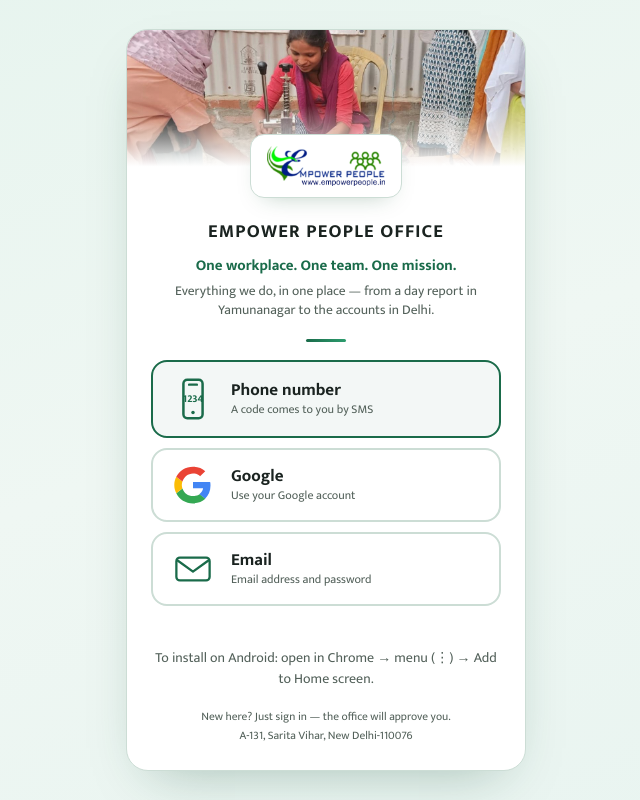
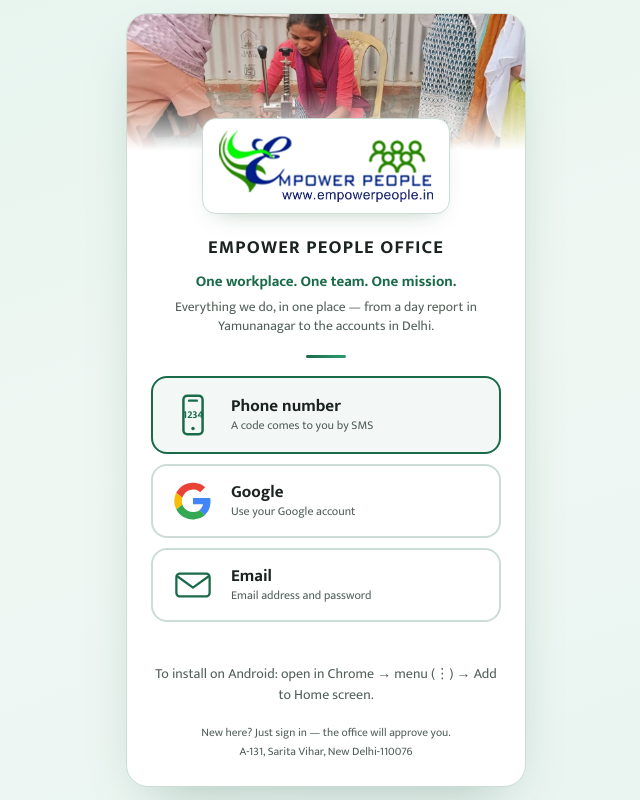
Before and after one commit to ep-post/ep-office, a plain HTML site: page index.html in a window 1280 px wide. Shown: the whole page, without its empty margins (314-954 px from the left). Drawn offline with Linux system fonts and the light colour scheme; no server answers; a web font is replaced by a local one.

Commit message:
v601 — bigger EP logo on login screen (40px → 72px)

```diff
--- a/styles.css
+++ b/styles.css
@@ -191,7 +191,7 @@ header.top .title h1{white-space:nowrap;overflow:hidden;text-overflow:ellipsis}
 .signin-photo::after{content:"";position:absolute;inset:0;background:linear-gradient(180deg,rgba(0,0,0,.05) 0 55%,#fff 99%);}
 .signin-body{padding:0 24px 24px;}
 .signin-plaque{margin:-34px auto 14px;display:inline-block;position:relative;background:#fff;border:1px solid var(--line);border-radius:14px;padding:11px 16px;box-shadow:0 10px 24px -14px rgba(16,80,42,.35);}
-.signin-plaque img{height:40px;display:block;}
+.signin-plaque img{height:72px;display:block;}
 .signin-title{font-size:18.5px;font-weight:800;letter-spacing:1.2px;margin:0;}
 .signin-tag{font-size:15px;font-weight:700;color:var(--green);margin:9px 0 5px;}
 .signin-sub{font-size:13.5px;color:var(--muted);margin:0 auto 18px;max-width:310px;}
@@ -202,7 +202,7 @@ header.top .title h1{white-space:nowrap;overflow:hidden;text-overflow:ellipsis}
   .signin-wrap{background:#0D130F;}
   .signin-photo::after{background:linear-gradient(180deg,rgba(0,0,0,.1) 0 55%,var(--card) 99%);}
 }
-@media(max-width:380px){.signin-photo{height:112px;}.signin-plaque img{height:34px;}}
+@media(max-width:380px){.signin-photo{height:112px;}.signin-plaque img{height:56px;}}
 
 .bellbtn{position:relative;background:transparent;border:0;font-size:19px;cursor:pointer;padding:4px 8px;line-height:1;color:inherit;}
 .bellbtn.hasnew{animation:bellnudge 2.4s ease-in-out 2;}
```
